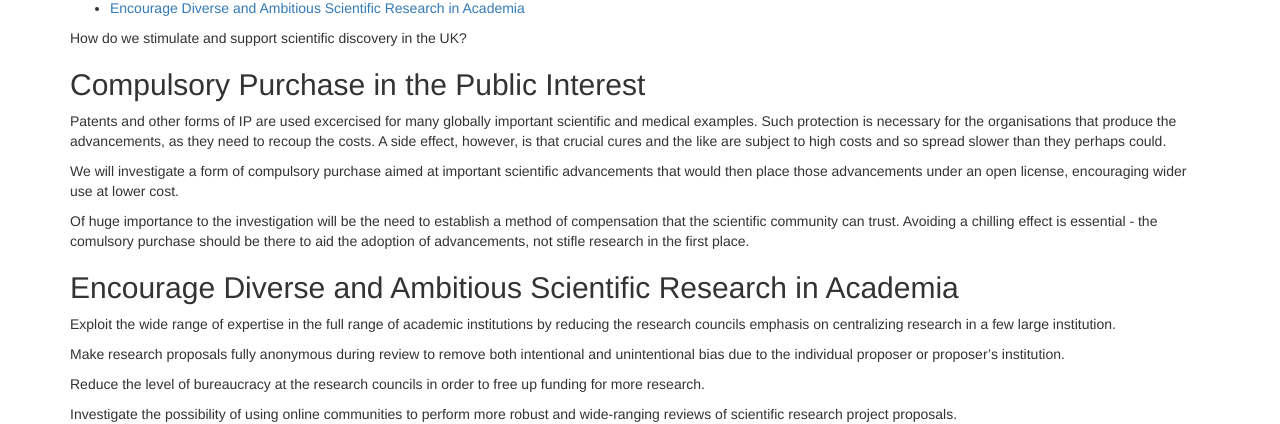
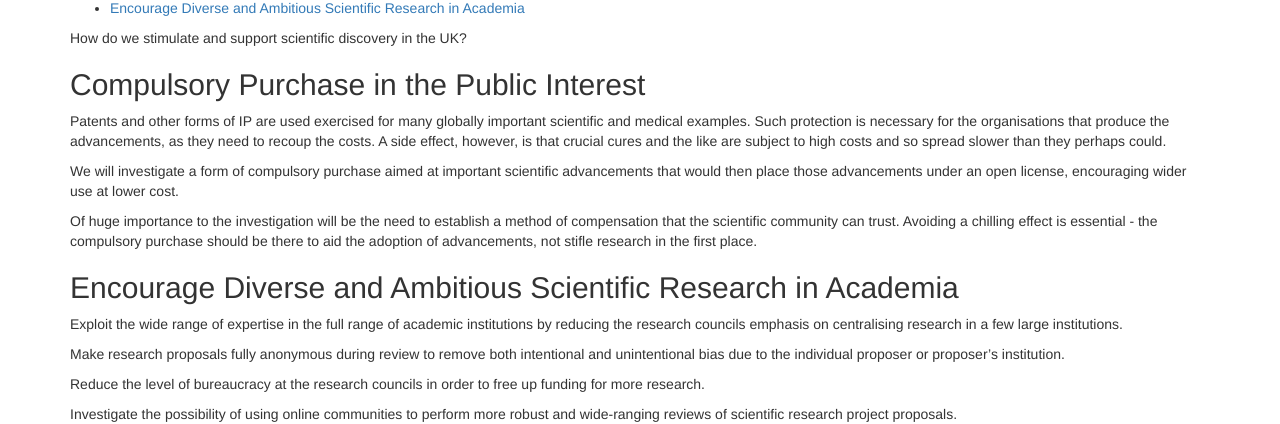
Before and after one commit to openpolitics/manifesto, a Jekyll site: the page built from manifesto/science.md, in a window 1280 px wide. Shown: the part 142-566 px from the top of the page. Built offline with Jekyll 4.4.1, drawn with Linux system fonts in a browser that asks for light colours; nearby versions of some CDN libraries; library files that are not in the unit come from our copies.

Commit message:
Various spelling corrections

```diff
--- a/manifesto/science.md
+++ b/manifesto/science.md
@@ -10,15 +10,15 @@ How do we stimulate and support scientific discovery in the UK?
 
 ## Compulsory Purchase in the Public Interest
 
-Patents and other forms of IP are used excercised for many globally important scientific and medical examples. Such protection is necessary for the organisations that produce the advancements, as they need to recoup the costs. A side effect, however, is that crucial cures and the like are subject to high costs and so spread slower than they perhaps could.
+Patents and other forms of IP are used exercised for many globally important scientific and medical examples. Such protection is necessary for the organisations that produce the advancements, as they need to recoup the costs. A side effect, however, is that crucial cures and the like are subject to high costs and so spread slower than they perhaps could.
 
 We will investigate a form of compulsory purchase aimed at important scientific advancements that would then place those advancements under an open license, encouraging wider use at lower cost.
 
-Of huge importance to the investigation will be the need to establish a method of compensation that the scientific community can trust. Avoiding a chilling effect is essential - the comulsory purchase should be there to aid the adoption of advancements, not stifle research in the first place.
+Of huge importance to the investigation will be the need to establish a method of compensation that the scientific community can trust. Avoiding a chilling effect is essential - the compulsory purchase should be there to aid the adoption of advancements, not stifle research in the first place.
 
 ## Encourage Diverse and Ambitious Scientific Research in Academia
 
-Exploit the wide range of expertise in the full range of academic institutions by reducing the research councils emphasis on centralizing research in a few large institution.
+Exploit the wide range of expertise in the full range of academic institutions by reducing the research councils emphasis on centralising research in a few large institutions.
 
 Make research proposals fully anonymous during review to remove both intentional and unintentional bias due to the individual proposer or proposer's institution.
 
```
Also changed, not shown: manifesto/housing.md (+3 -2 lines), manifesto/infrastructure.md (+1 -1 lines), manifesto/economy.md (line endings or trailing spaces).
